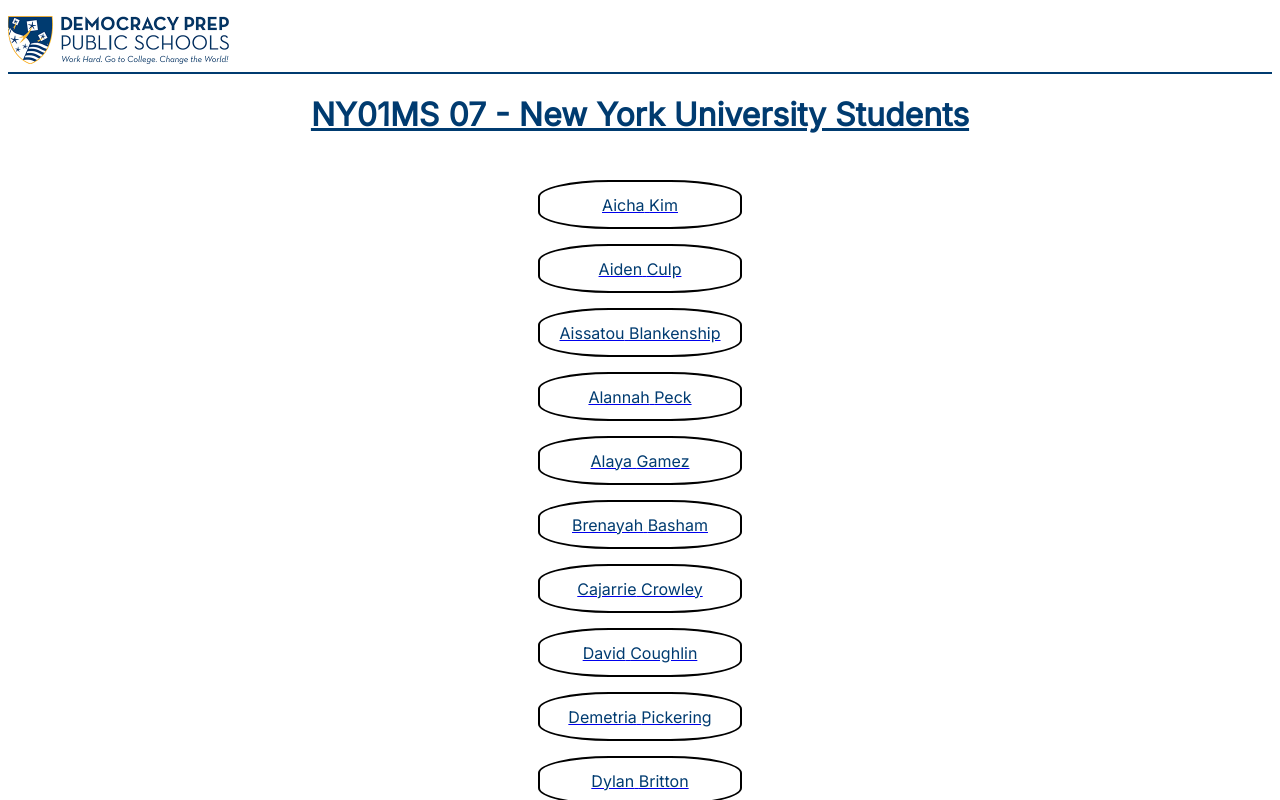
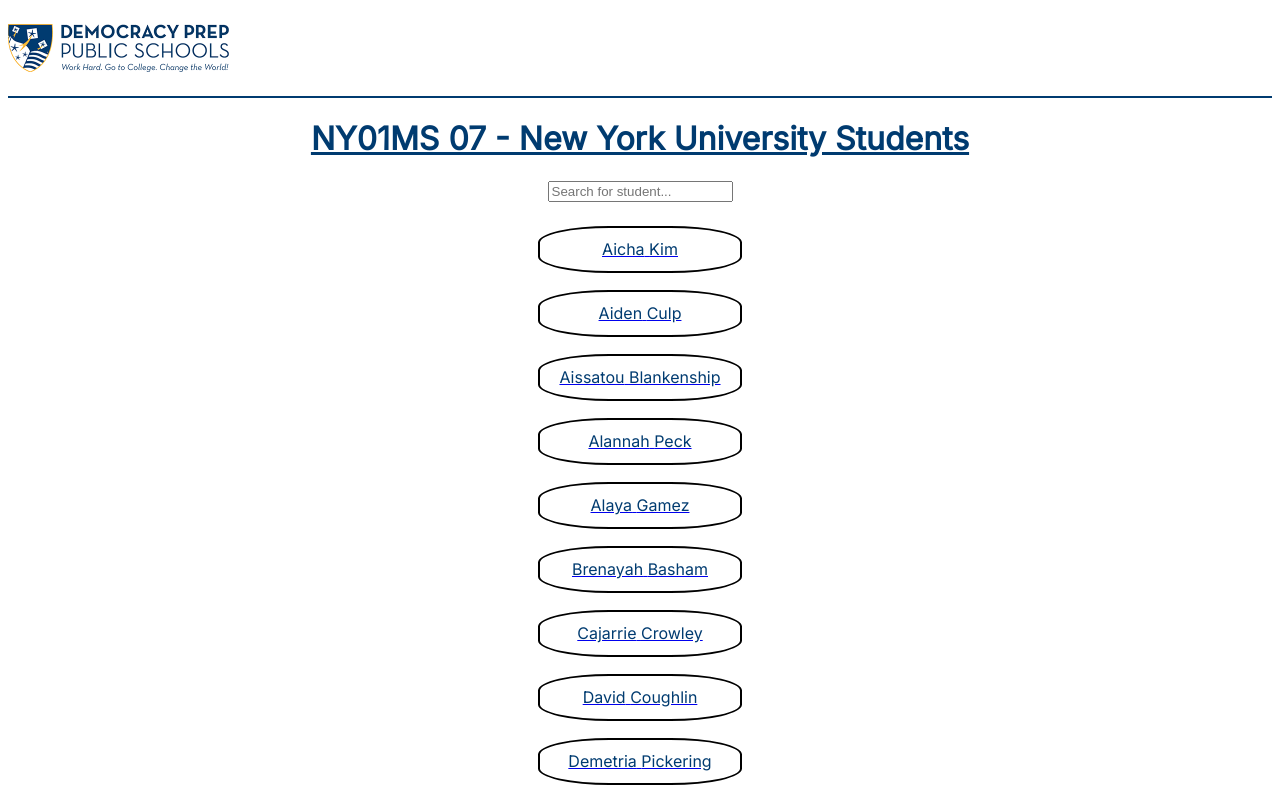
Before and after one commit to Humza23/student-data, a React (Create React App) app: page / in a window 1280 px wide. Shown: the top 800 px of the page. Built offline with nearby package versions, Linux system fonts and the light colour scheme.

Commit message:
search bar functioning!

```diff
--- a/src/App.css
+++ b/src/App.css
@@ -1,6 +1,5 @@
 .App {
   text-align: center;
-  /* background-color: #003b70; */
   color: #003b70;
   font-family: 'Inter', sans-serif;
 }
@@ -9,7 +8,6 @@
   background-color: white;
   display: flex;
   flex-direction: row;
-  margin-top: 1rem;
   border-bottom: 2px solid #003b70;
   justify-content: space-between;
   align-items: center;
@@ -59,6 +57,7 @@
 @media print {
   #navbar {
     border-bottom: none;
+    padding-bottom: 0;
   }
   .printBtn {
     display: none;
@@ -102,7 +101,7 @@ p {
 }
 .studentListNames p {
   border: 2px solid black;
-  padding-top: .8rem;
+  padding-top: .7rem;
   margin-bottom: 10rem;
   border-radius: 35%;
   height: 2rem;
--- a/src/components/ListOfStudents.js
+++ b/src/components/ListOfStudents.js
@@ -1,22 +1,52 @@
-import React from 'react'
-// import studentData from '../data/students.json'
+import React, {useState} from 'react'
 import { Link } from 'react-router-dom'
-
 
 
 const ListOfStudents = (props) => {
     const {studentData} = props
+    const [name, setName] = useState("")
+
+
     const sortedStudentData = studentData.sort((a, b) => a.FirstName.localeCompare(b.FirstName))
+    const [foundUsers, setFoundUsers] = useState(sortedStudentData);
+
+    const filter = (e) => {
+      const keyword = e.target.value;
+
+      if (keyword !== '') {
+        const results = sortedStudentData.filter((student) => {
+          return student.FirstName.toLowerCase().startsWith(keyword.toLowerCase());
+        });
+        setFoundUsers(results);
+      } else {
+        setFoundUsers(sortedStudentData);
+      }
+
+      setName(keyword);
+    };
+
 
   return (
     <div className='studentList'>
-      <h1 style={{textDecoration: 'underline'}}>
-      NY01MS 07 - New York University Students
-      </h1>
+        <h1 style={{textDecoration: 'underline'}}>
+        NY01MS 07 - New York University Students
+        </h1>
+      <div className="search-wrapper">
+      <input
+        type="search"
+        value={name}
+        onChange={filter}
+        className="input"
+        placeholder="Search for student..."
+      />
+        </div>
+
+
       <div className='studentListNames'>
-      { sortedStudentData.map(student => (
-        <div className='studentName' key={student.StudentID} onClick={()=>console.log(student.StudentID)}>
-                <Link to={`/${student.StudentID}`}>
+      {foundUsers && foundUsers.length > 0 ? (
+       foundUsers.map(student => (
+        <div className='studentName' key={student.StudentID}>
+              <Link to={`/${student.StudentID}`}>
 
             <p> {student.FirstName} {student.LastName} </p>
 
@@ -24,6 +54,8 @@ const ListOfStudents = (props) => {
 
             </div>
       ))
+      ) :
+      <h1 style={{color: 'red'}}> No Results Found</h1>
     }
     </div>
 </div>
--- a/src/components/Navbar.js
+++ b/src/components/Navbar.js
@@ -5,8 +5,7 @@ const Navbar = () => {
   return(
 
   <div id='navbar'>
-    <a href="/" className='logoImg'><img src="../logo.png" alt="logo"/></a>
-    {/* <p> <Link to="/">Home</Link> </p> */}
+    <p className='logoImg'> <Link to="/"> <img src="../logo.png" alt="logo"/> </Link> </p>
   </div>
   );
 };
--- a/src/components/StudentPage.js
+++ b/src/components/StudentPage.js
@@ -19,11 +19,6 @@ const gradesFiltered = gradesData.filter(grade => {
 const attendanceFiltered = attendanceData.filter(attendance => {
     return attendance.StudentID == studentID
   }) || {}
-
-console.log('studentinfo', studentInfo);
-console.log('grades', gradesFiltered);
-console.log('attendance', attendanceFiltered);
-console.log('studentpage ID', studentID);
 
   return (
     <div className='studentPage'>
```
